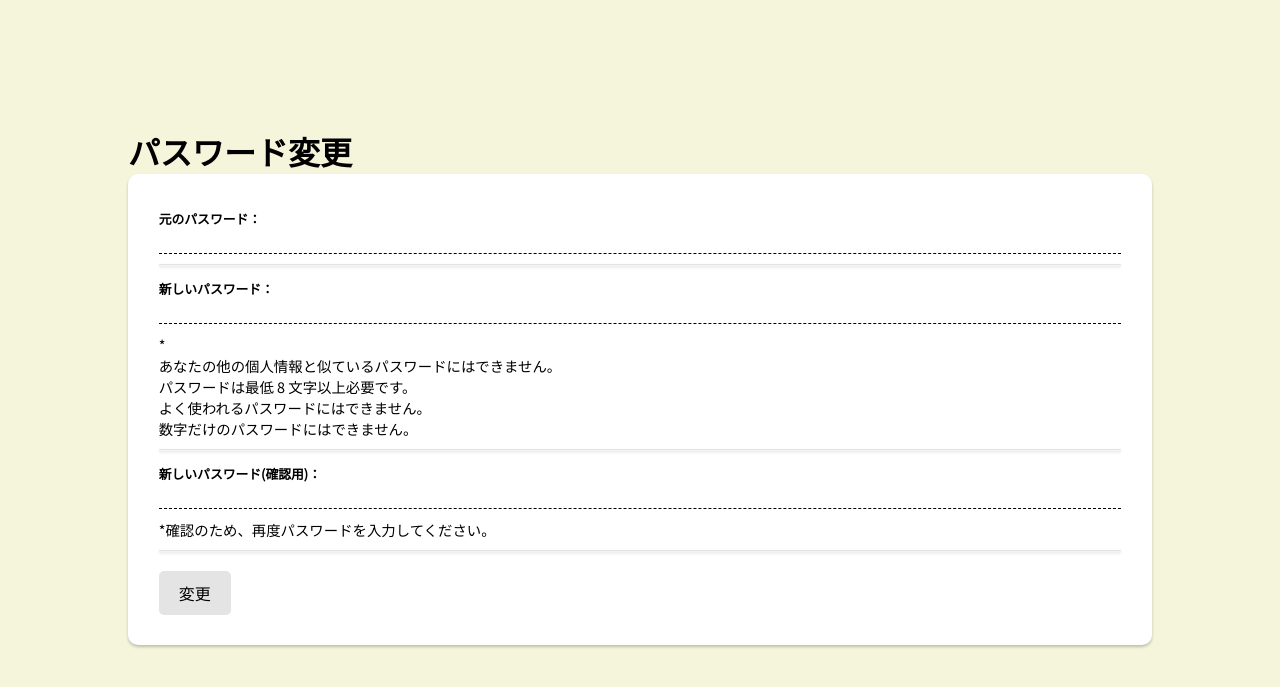
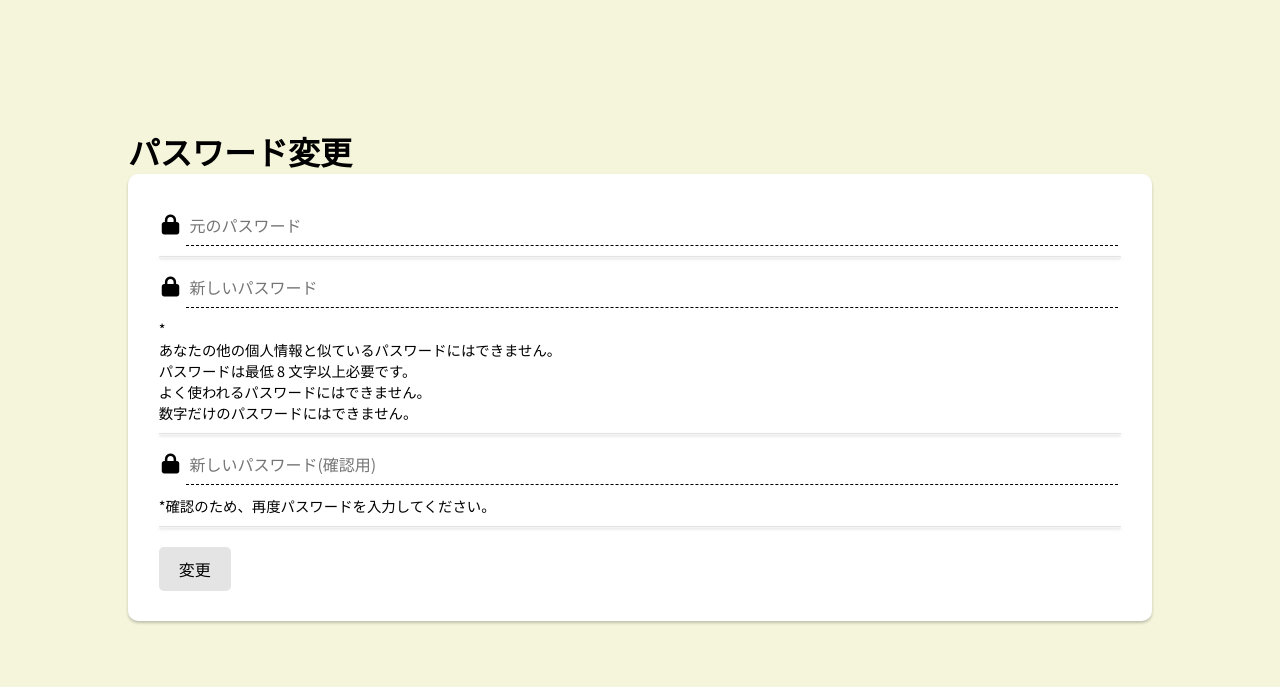
Before and after one commit to sappybp/memory_care, a Django app: page /password_change/ in a window 1280 px wide. Shown: the top 687 px of the page. Run offline with Django 5.2, Linux system fonts and the light colour scheme; the visitor is signed in with stand-in values (Sample User, id 1); parts of the project's set-up code (start-up, migrations or seed data) failed here and were passed over; some libraries are stand-ins or nearby versions.

Commit message:
update_form

```diff
--- a/registration/models.py
+++ b/registration/models.py
@@ -38,7 +38,11 @@ class User(AbstractBaseUser, PermissionsMixin):
         serialize=False,
         verbose_name='ID'
     )
-    password = models.CharField(max_length=128, verbose_name='パスワード')
+    password = models.CharField(
+            max_length=128,
+            help_text='パスワードは最低8文字以上必要です。よく使われるパスワードや数字だけのパスワード、あなたの他の個人情報と似ているパスワードは設定できません。',
+            verbose_name='パスワード'
+    )
     last_login = models.DateTimeField(blank=True, null=True, verbose_name='最終ログイン')
     is_superuser = models.BooleanField(
         default=False,
@@ -80,7 +84,7 @@ class User(AbstractBaseUser, PermissionsMixin):
         (4, 'ユーザー作成削除'),
     )
     authority = models.IntegerField(default=0,choices=AUTHORITY_TYPE_CHOICES, verbose_name='権限')
-    email = models.EmailField(max_length=254, unique=True, verbose_name='メールアドレス')
+    email = models.EmailField(max_length=128, unique=True, verbose_name='メールアドレス')
     phone = models.CharField(max_length=11, blank=True, null=True, verbose_name='電話番号')
     introduction = models.TextField(max_length=500, blank=True, null=True, verbose_name='自己紹介')
     is_staff = models.BooleanField(default=False,
--- a/static/css/style.css
+++ b/static/css/style.css
@@ -230,27 +230,35 @@ body{
 }
 .field_design{
   display: block;
-  margin-bottom: 1%;
 }
 .field_label{
   font-size: 0.8rem;
   font-weight: bold;
 }
+.field_input i{
+  font-size: 20px;
+  padding-top: 3px;
+  padding-right: 3px;
+  padding-left: 3px;
+}
 .field_input input[type="text"]{
   font-size: 1.0rem;
-  width: 100%;
+  line-height: 40px;
+  width: calc( 100% - 30px );
   border: none;
   border-bottom: dashed 1px black;
 }
 .field_input input[type="password"]{
   font-size: 1.0rem;
-  width: 100%;
+  line-height: 40px;
+  width: calc( 100% - 30px );
   border: none;
   border-bottom: dashed 1px black;
 }
 .field_input input[type="email"]{
   font-size: 1.0rem;
-  width: 100%;
+  line-height: 40px;
+  width: calc( 100% - 30px );
   border: none;
   border-bottom: dashed 1px black;
 }
--- a/templates/_form.html
+++ b/templates/_form.html
@@ -3,9 +3,6 @@
         {% csrf_token %}
         {% for form_field in form %}
             <div class="field_design">
-                <span class="field_label">
-                    {{ form_field.label }}：
-                </span>
                 {% if form_field.errors %}
                     <div class="error_messages">
                         {{ form_field.errors }}
@@ -13,9 +10,95 @@
                 {% endif %}
                 <div class="field_input">
                 {% if form_field.help_text %}
-                    {{ form_field }}<span class="field_help_text">{{ form_field.help_text }}</span>
+                    {% if form_field.name|stringformat:"s" == "username" %}
+                        <i class="fa-solid fa-user"></i>
+                        <input type="text"
+                        name="{{ form_field.name }}"
+                        {% if form_field.value %}
+                            value="{{ form_field.value }}"
+                        {% endif %}
+                        autocomplete="{{ form_field.name }}"
+                        maxlength="50"
+                        aria-describedby="id_{{ form_field.name }}_helptext"
+                        id="id_{{ form_field.name }}"
+                        placeholder=" {{ form_field.label }}" autofocus required>
+                    {% endif %}
+                    {% if form_field.name|stringformat:"s" == "password" or form_field.name|stringformat:"s" == "old_password" %}
+                        <i class="fa-solid fa-lock"></i>
+                        <input type="password"
+                        name="{{ form_field.name }}"
+                        autocomplete="current-password"
+                        aria-describedby="id_{{ form_field.name }}_helptext"
+                        id="id_{{ form_field.name }}"
+                        placeholder=" {{ form_field.label }}" autofocus required>
+                    {% endif %}
+                    {% if form_field.name|stringformat:"s" == "password1" or form_field.name|stringformat:"s" == "password2" or form_field.name|stringformat:"s" == "new_password1" or form_field.name|stringformat:"s" == "new_password2" %}
+                        <i class="fa-solid fa-lock"></i>
+                        <input type="password"
+                        name="{{ form_field.name }}"
+                        autocomplete="new-password"
+                        aria-describedby="id_{{ form_field.name }}_helptext"
+                        id="id_{{ form_field.name }}"
+                        placeholder=" {{ form_field.label }}" autofocus required>
+                    {% endif %}
+                    {% if form_field.name|stringformat:"s" == "email" %}
+                        <i class="fa-solid fa-envelope"></i>
+                        <input type="email"
+                        name="{{ form_field.name }}"
+                        {% if form_field.value %}
+                            value="{{ form_field.value }}"
+                        {% endif %}
+                        autocomplete="{{ form_field.name }}"
+                        maxlength="128"
+                        aria-describedby="id_{{ form_field.name }}_helptext"
+                        id="id_{{ form_field.name }}"
+                        placeholder=" {{ form_field.label }}" autofocus required>
+                    {% endif %}
+                    <span class="field_help_text">{{ form_field.help_text }}</span>
                 {% else %}
-                    {{ form_field }}
+                    {% if form_field.name|stringformat:"s" == "username" %}
+                        <i class="fa-solid fa-user"></i>
+                        <input type="text"
+                        name="{{ form_field.name }}"
+                        {% if form_field.value %}
+                            value="{{ form_field.value }}"
+                        {% endif %}
+                        autocomplete="{{ form_field.name }}"
+                        maxlength="50"
+                        aria-describedby="id_{{ form_field.name }}_helptext"
+                        id="id_{{ form_field.name }}"
+                        placeholder=" {{ form_field.label }}" autofocus required>
+                    {% endif %}
+                    {% if form_field.name|stringformat:"s" == "password" or form_field.name|stringformat:"s" == "old_password" %}
+                        <i class="fa-solid fa-lock"></i>
+                        <input type="password"
+                        name="{{ form_field.name }}"
+                        autocomplete="current-password"
+                        aria-describedby="id_{{ form_field.name }}_helptext"
+                        id="id_{{ form_field.name }}"
+                        placeholder=" {{ form_field.label }}" autofocus required>
+                    {% endif %}
+                    {% if form_field.name|stringformat:"s" == "password1" or form_field.name|stringformat:"s" == "password2" or form_field.name|stringformat:"s" == "new_password1" or form_field.name|stringformat:"s" == "new_password2" %}
+                        <i class="fa-solid fa-lock"></i>
+                        <input type="password"
+                        name="{{ form_field.name }}"
+                        autocomplete="new-password"
+                        aria-describedby="id_{{ form_field.name }}_helptext"
+                        id="id_{{ form_field.name }}"
+                        placeholder=" {{ form_field.label }}" autofocus required>
+                    {% endif %}
+                    {% if form_field.name|stringformat:"s" == "email" %}
+                        <i class="fa-solid fa-envelope"></i>
+                        <input type="email"
+                        name="{{ form_field.name }}"
+                        {% if form_field.value %}
+                            value="{{ form_field.value }}"
+                        {% endif %}
+                        autocomplete="{{ form_field.name }}"
+                        aria-describedby="id_{{ form_field.name }}_helptext"
+                        id="id_{{ form_field.name }}"
+                        placeholder=" {{ form_field.label }}" autofocus required>
+                    {% endif %}
                 {% endif %}
                 </div>
                 <div class="field_border"></div>
```
